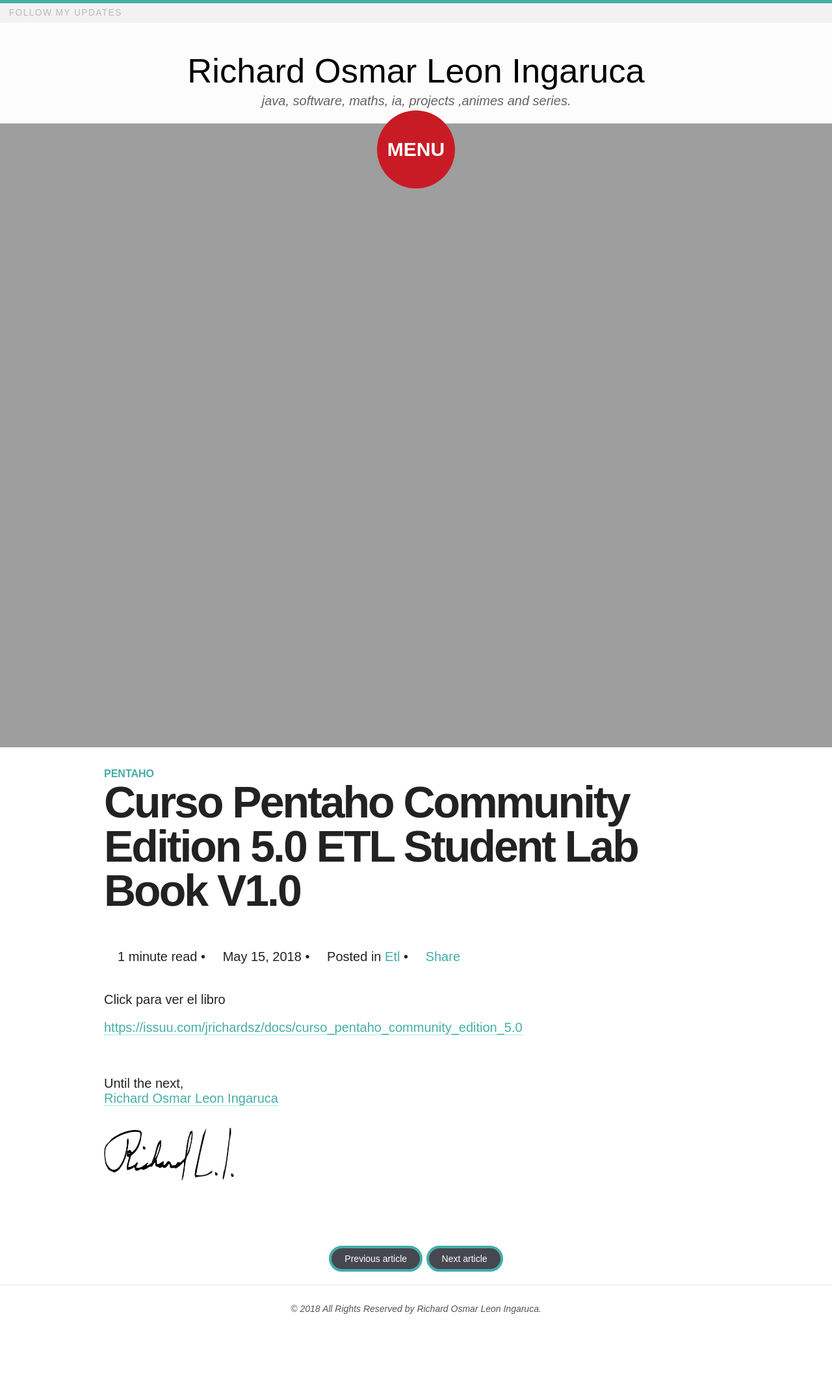
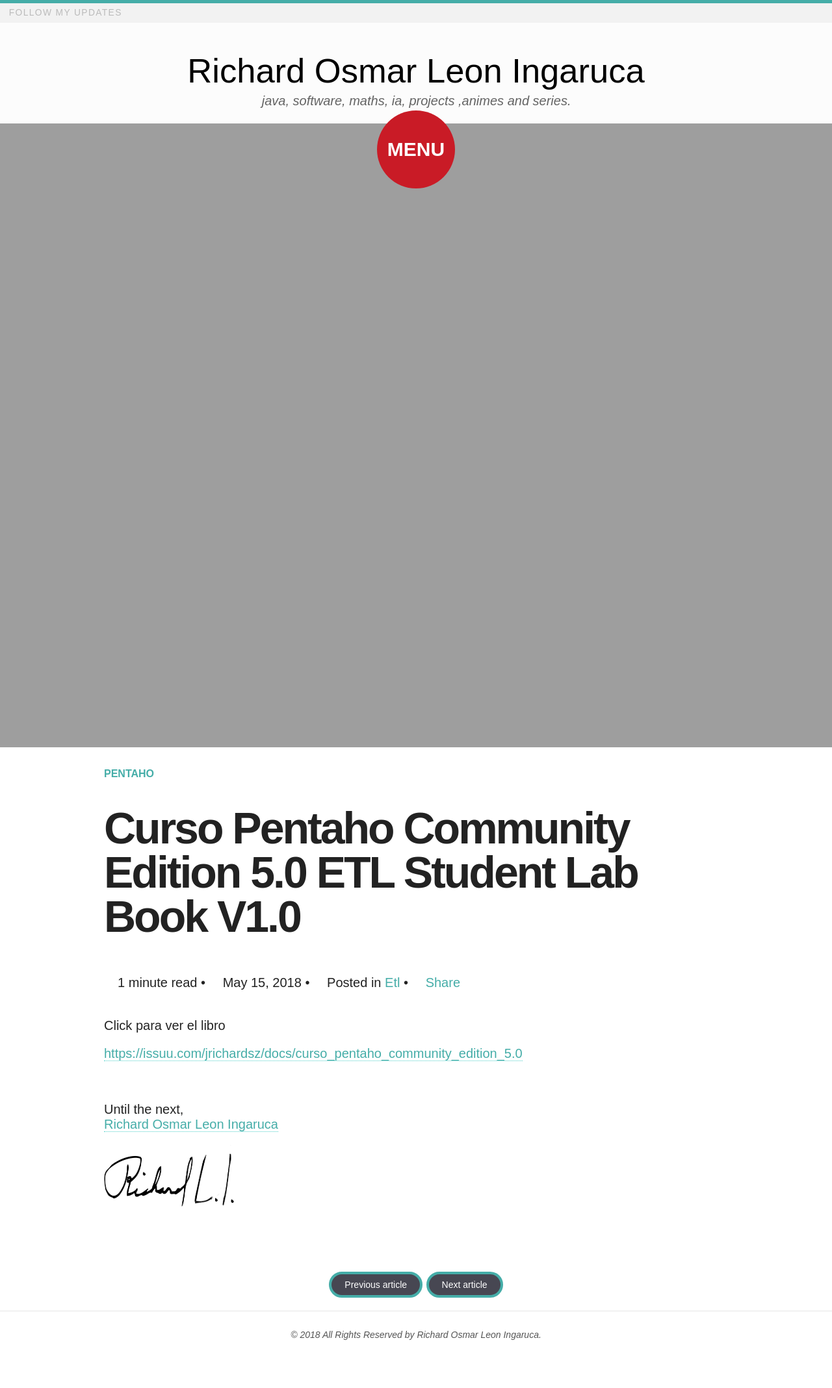
Before and after one commit to jrichardsz/jrichardsz.github.io, a Jekyll site: the page built from _posts/2018-05-15-course-pentaho-comunity-5.0.md, in a window 1280 px wide. Shown: the whole page at 65% size. Built offline with Jekyll 4.4.1, drawn with Linux system fonts in a browser that asks for light colours; nearby versions of some CDN libraries; comment, search, counter and statistics services are not loaded; before the commit the page ends 2096 px from its top, so only the background shows below that.

Commit message:
add 40px in order to improve header style

```diff
--- a/_layouts/post.html
+++ b/_layouts/post.html
@@ -41,7 +41,7 @@
     {% if page.image.feature %}<img src="{% if site.cdn %}{{ site.cdn }}{% else %}{{ site.url }}{% endif %}/images/{{ page.image.feature }}" class="entry-feature-image" alt="{{ page.title }}" itemprop="image">{% if page.image.location %}<p class="image-credit">Photo taken at: <a href="{{ page.image.locationlink }}">{{ page.image.location }}</a>{% endif %}{% if page.image.credit %}<p class="image-credit"> Photo Credit: <a href="{{ page.image.creditlink }}">{{ page.image.credit }}</a>{% endif %}{% endif %}
     <div class="entry-wrapper">
       <header class="entry-header">
-        <span class="entry-tags">{% for tag in page.tags %}<a href="{{ site.url }}/tags.html#{{ tag | cgi_encode }}" title="Pages tagged {{ tag }}" rel="tag">{{ tag }}</a>{% unless forloop.last %}&nbsp;&bull;&nbsp;{% endunless %}{% endfor %}</span>
+        <span class="entry-tags" style="padding-bottom: 40px;" >{% for tag in page.tags %}<a href="{{ site.url }}/tags.html#{{ tag | cgi_encode }}" title="Pages tagged {{ tag }}" rel="tag">{{ tag }}</a>{% unless forloop.last %}&nbsp;&bull;&nbsp;{% endunless %}{% endfor %}</span>
         {% if page.link %}
           <h1 class="entry-title" itemprop="headline"><a href="{{ page.link }}">{{ page.title }} <span class="link-arrow">&rarr;</span></a></h1>
         {% else %}
```
